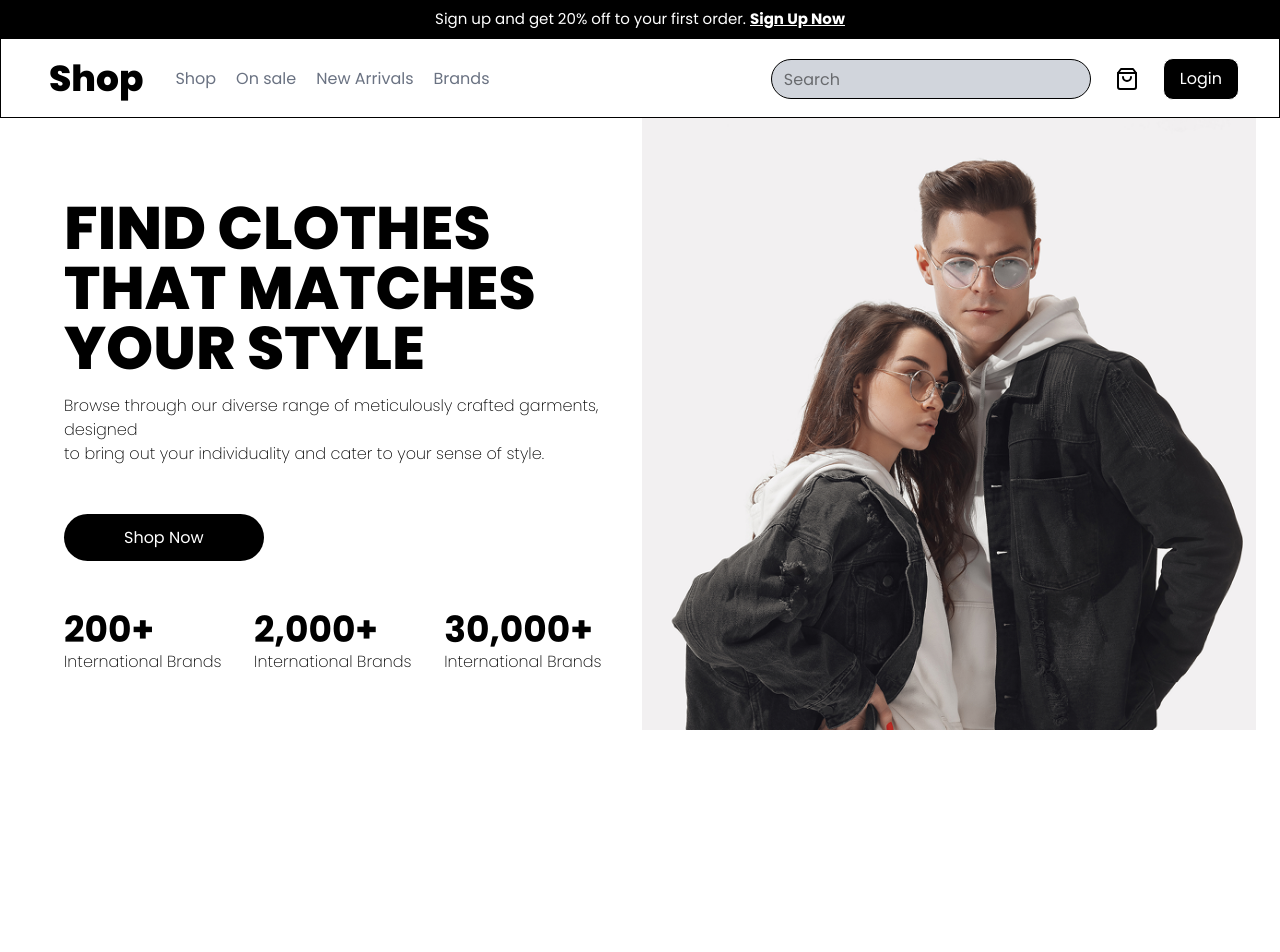
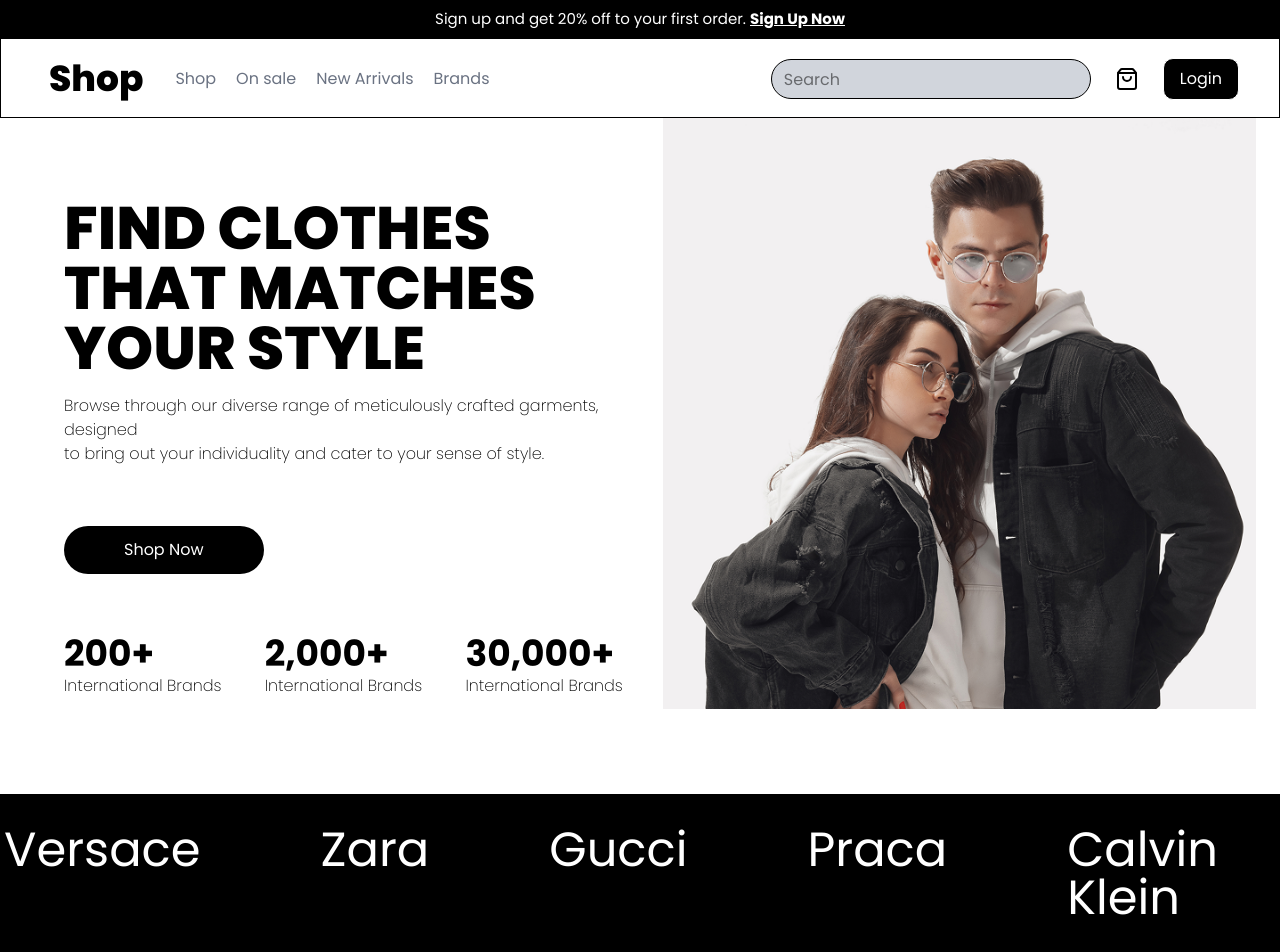
Before and after one commit to yashchalke/E-Commerce-Website, a React (Vite) app in the folder client/: page / in a window 1280 px wide. Shown: the top 952 px of the page. Built offline with nearby package versions, Linux system fonts and the light colour scheme.

Commit message:
Created Logo Showcase component for home page

```diff
--- a/client/package.json
+++ b/client/package.json
@@ -11,6 +11,8 @@
   },
   "dependencies": {
     "@tailwindcss/vite": "^4.1.11",
+    "gsap": "^3.13.0",
+    "lucide-react": "^0.525.0",
     "react": "^19.1.0",
     "react-dom": "^19.1.0",
     "react-router-dom": "^7.6.3",
--- a/client/src/components/HeroSection.jsx
+++ b/client/src/components/HeroSection.jsx
@@ -2,15 +2,15 @@ import React from 'react'
 
 const HeroSection = () => {
   return (
-  <div className='w-full h-1000 px-6'>
-    <div className='w-full h-auto flex justify-between '> {/*herosection div*/}
+  <div className='w-full flex'>
+    <div className='w-full h-auto flex justify-between px-6'> {/*herosection div*/}
       <div className='px-10 py-20 flex-col space-y-15'> {/*Left div*/}
         <div className=' flex-col space-y-4'>
         <h1 className='font-extrabold text-6xl '>FIND CLOTHES <br /> THAT MATCHES<br /> YOUR STYLE</h1>
         <p className='mt-0 font-extralight'> Browse through our diverse range of meticulously crafted garments, designed <br /> to bring out your individuality and cater to your sense of style. </p>
         </div>
         <div>
-        <buttun className=" bg-black text-white rounded-3xl px-15 py-3 hover:cursor-pointer">Shop Now</buttun></div>
+        <button className=" bg-black text-white rounded-3xl px-15 py-3 hover:cursor-pointer">Shop Now</button></div>
         <div className=' flex h-20 justify-between '>
           <div className=''>
             <h1 className='text-4xl font-bold'>200+</h1>
@@ -28,9 +28,12 @@ const HeroSection = () => {
       </div>
 
       <div className=''> {/*Right div*/}
-        <img src="Model-Photo-1.png" className='w-[700px] '/>
+        <div className=''>
+        <img src="Model-Photo-1.png" className='w-[650px] '/>
+        </div>
       </div>
     </div>
+
   </div>
   )
 }
--- /dev/null
+++ b/client/src/components/Logoslider.jsx
@@ -0,0 +1,19 @@
+import React from 'react'
+
+const Logoslider = () => {
+  return (
+    <div className='h-40 bg-black px-1 py-1 flex items-center justify-center'>
+        <div className=' text-white flex gap-x-30 text-5xl'>
+            <div>Versace</div>
+            <div>Zara</div>
+            <div>Gucci</div>
+            <div>Praca</div>
+            <div>Calvin Klein</div>
+        </div>
+    </div>
+
+
+  )
+}
+
+export default Logoslider
--- /dev/null
+++ b/client/src/components/ProductCard.jsx
@@ -0,0 +1,9 @@
+import React from 'react'
+
+const ProductCard = () => {
+  return (
+    <div>ProductCard</div>
+  )
+}
+
+export default ProductCard
--- a/client/src/pages/Home.jsx
+++ b/client/src/pages/Home.jsx
@@ -2,11 +2,13 @@ import React from 'react'
 import Navbar from '../components/Navbar'
 import Blackbox from '../components/Blackbox'
 import HeroSection from '../components/HeroSection'
+import Logoslider from '../components/Logoslider'
 
 const Home = () => {
   return (
     <section>
         <HeroSection />
+        <Logoslider />
     </section>
   )
 }
```
Also changed, not shown: 1 other file (tests, documents, lock files or other folders).
